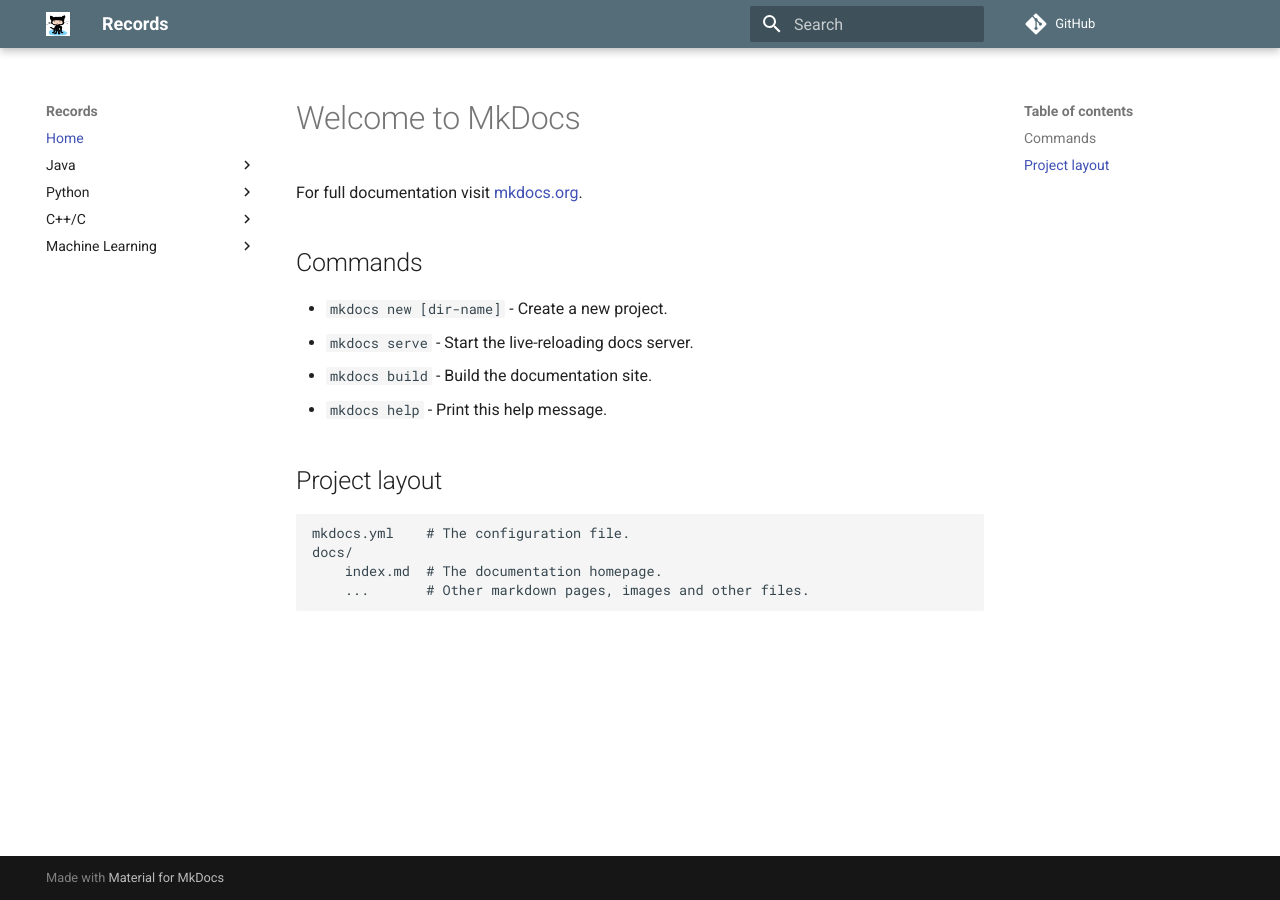
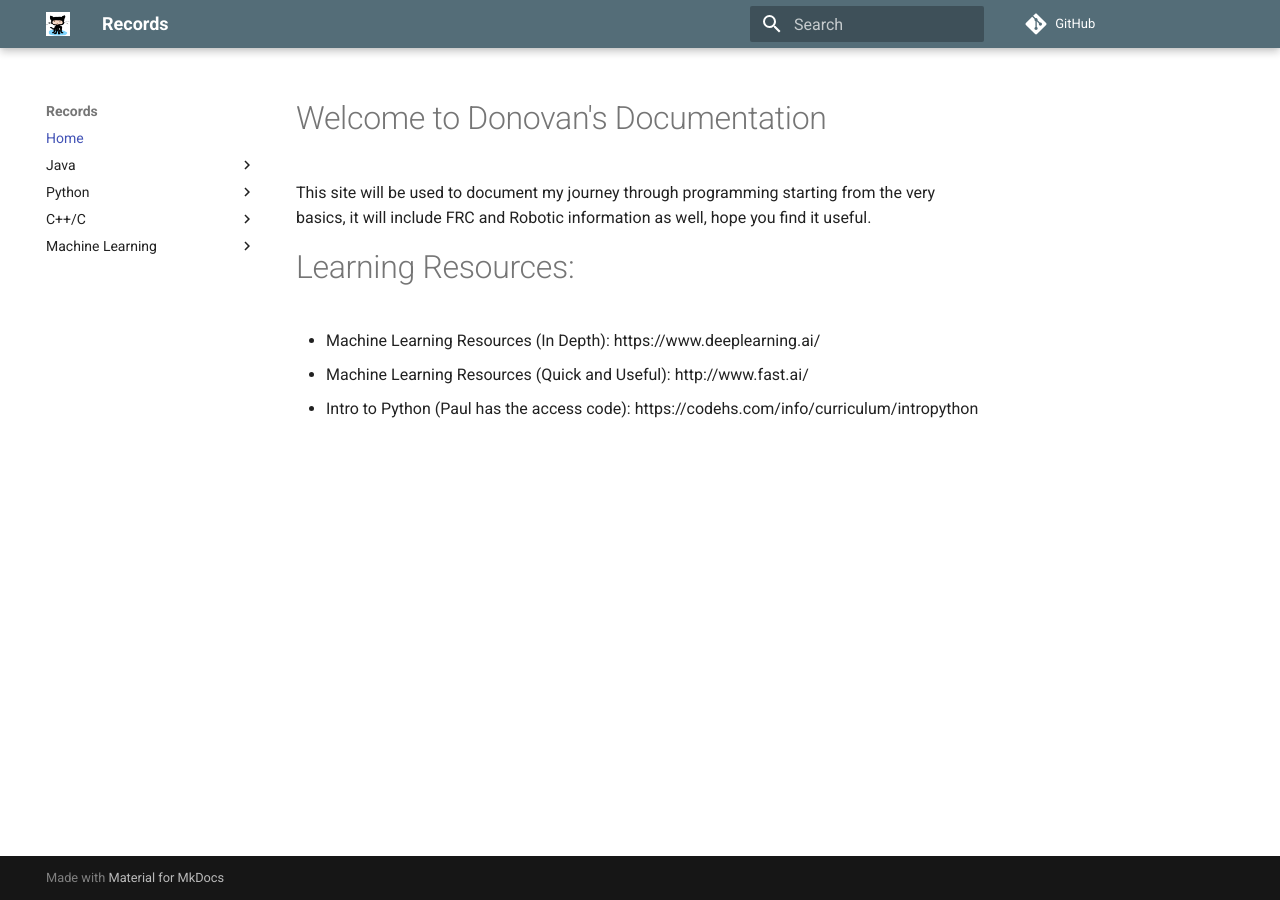
Before and after one commit to 20dzhong/20dzhong-mkdocs, an MkDocs documentation site: the page built from docs/index.md, in a window 1280 px wide. Built offline with MkDocs 1.6.1 and Material for MkDocs 9.7.7, drawn with Linux system fonts in a browser that asks for light colours; comment, search, counter and statistics services are not loaded.

Commit message:
changed home page

```diff
--- a/docs/index.md
+++ b/docs/index.md
@@ -1,17 +1,10 @@
-# Welcome to MkDocs
+# Welcome to Donovan's Documentation
 
-For full documentation visit [mkdocs.org](https://mkdocs.org).
+This site will be used to document my journey through programming starting from the very basics, it will include FRC
+and Robotic information as well, hope you find it useful.
 
-## Commands
+# Learning Resources:
+* Machine Learning Resources (In Depth): https://www.deeplearning.ai/
+* Machine Learning Resources (Quick and Useful): http://www.fast.ai/
 
-* `mkdocs new [dir-name]` - Create a new project.
-* `mkdocs serve` - Start the live-reloading docs server.
-* `mkdocs build` - Build the documentation site.
-* `mkdocs help` - Print this help message.
-
-## Project layout
-
-    mkdocs.yml    # The configuration file.
-    docs/
-        index.md  # The documentation homepage.
-        ...       # Other markdown pages, images and other files.
+* Intro to Python (Paul has the access code): https://codehs.com/info/curriculum/intropython
```
